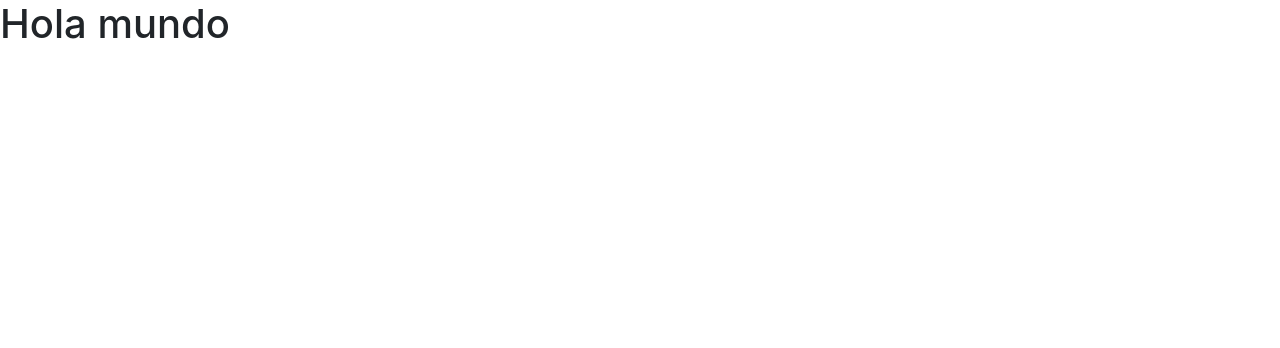
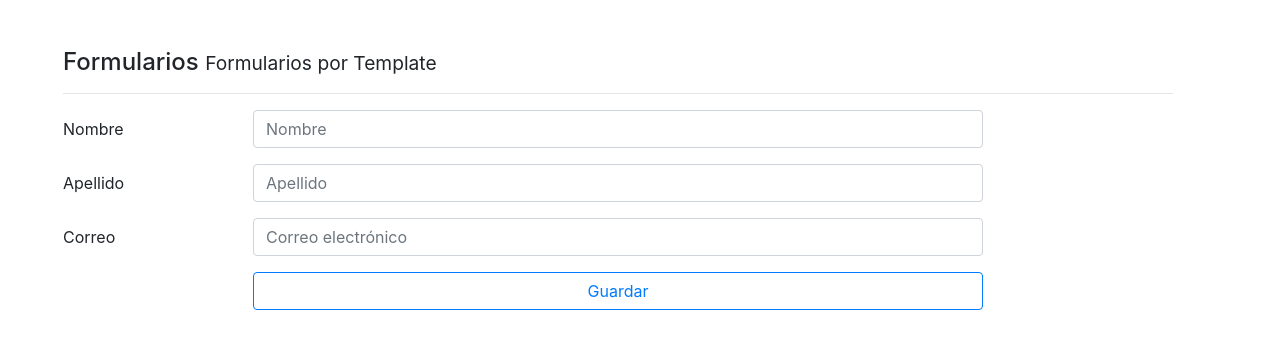
Before and after one commit to MilthonB/Angular-practicas, an Angular app in the folder formularios/: page /template in a window 1280 px wide. Before the commit this address led to /. Shown: the top 348 px of the page. Built offline with nearby package versions, Linux system fonts and the light colour scheme.

Commit message:
rutas y  formsModule

```diff
--- a/formularios/src/app/app-routing.module.ts
+++ b/formularios/src/app/app-routing.module.ts
@@ -1,7 +1,13 @@
 import { NgModule } from '@angular/core';
 import { RouterModule, Routes } from '@angular/router';
+import { ReactiveComponent } from './pages/reactive/reactive.component';
+import { TemplateComponent } from './pages/template/template.component';
 
-const routes: Routes = [];
+const routes: Routes = [
+  {path:'template', component: TemplateComponent},
+  {path:'reactivo', component: ReactiveComponent},
+  {path:'**', pathMatch:'full', redirectTo:'template'},
+];
 
 @NgModule({
   imports: [RouterModule.forRoot(routes)],
--- a/formularios/src/app/app.component.html
+++ b/formularios/src/app/app.component.html
@@ -1 +1,5 @@
-<h1>Hola mundo</h1>
+<div class="container m-5">
+
+    <router-outlet></router-outlet>
+
+</div>
--- /dev/null
+++ b/formularios/src/app/pages/reactive/reactive.component.html
@@ -0,0 +1,50 @@
+<h4>Formularios <small> Formularios reactivos </small></h4>
+<hr>
+<form autocomplete="off">
+
+  <div>
+
+    <div class="form-group row">
+      <label class="col-2 col-form-label">Nombre</label>
+      <div class="col-8">
+
+        <input class="form-control"
+               type="text"
+               placeholder="Nombre">
+      </div>
+    </div>
+
+    <div class="form-group row">
+      <label class="col-2 col-form-label">Apellido</label>
+      <div class="col-8">
+
+        <input class="form-control"
+               type="text"
+               placeholder="Apellido">
+      </div>
+    </div>
+
+  </div>
+
+  <div class="form-group row">
+    <label class="col-2 col-form-label">Correo</label>
+    <div class="col-8">
+
+      <input class="form-control"
+             type="email"
+             placeholder="Correo electrónico">
+    </div>
+  </div>
+
+
+
+  <div class="form-group row">
+    <label class="col-2 col-form-label">&nbsp;</label>
+    <div class="input-group col-md-8">
+      <button type="submit" class="btn btn-outline-primary btn-block">
+        Guardar
+      </button>
+    </div>
+  </div>
+
+</form>
--- /dev/null
+++ b/formularios/src/app/pages/reactive/reactive.component.ts
@@ -0,0 +1,15 @@
+import { Component, OnInit } from '@angular/core';
+
+@Component({
+  selector: 'app-reactive',
+  templateUrl: './reactive.component.html',
+  styleUrls: ['./reactive.component.css']
+})
+export class ReactiveComponent implements OnInit {
+
+  constructor() { }
+
+  ngOnInit(): void {
+  }
+
+}
--- /dev/null
+++ b/formularios/src/app/pages/template/template.component.html
@@ -0,0 +1,50 @@
+<h4>Formularios <small> Formularios por Template </small></h4>
+<hr>
+<form autocomplete="off">
+
+  <div>
+
+    <div class="form-group row">
+      <label class="col-2 col-form-label">Nombre</label>
+      <div class="col-8">
+
+        <input class="form-control"
+               type="text"
+               placeholder="Nombre">
+      </div>
+    </div>
+
+    <div class="form-group row">
+      <label class="col-2 col-form-label">Apellido</label>
+      <div class="col-8">
+
+        <input class="form-control"
+               type="text"
+               placeholder="Apellido">
+      </div>
+    </div>
+
+  </div>
+
+  <div class="form-group row">
+    <label class="col-2 col-form-label">Correo</label>
+    <div class="col-8">
+
+      <input class="form-control"
+             type="email"
+             placeholder="Correo electrónico">
+    </div>
+  </div>
+
+
+
+  <div class="form-group row">
+    <label class="col-2 col-form-label">&nbsp;</label>
+    <div class="input-group col-md-8">
+      <button type="submit" class="btn btn-outline-primary btn-block">
+        Guardar
+      </button>
+    </div>
+  </div>
+
+</form>
--- /dev/null
+++ b/formularios/src/app/pages/template/template.component.ts
@@ -0,0 +1,15 @@
+import { Component, OnInit } from '@angular/core';
+
+@Component({
+  selector: 'app-template',
+  templateUrl: './template.component.html',
+  styleUrls: ['./template.component.css']
+})
+export class TemplateComponent implements OnInit {
+
+  constructor() { }
+
+  ngOnInit(): void {
+  }
+
+}
```
Also changed, not shown: formularios/src/app/app.module.ts (+9 -2 lines), formularios/src/app/pages/reactive/reactive.component.css (added), formularios/src/app/pages/template/template.component.css (added).
